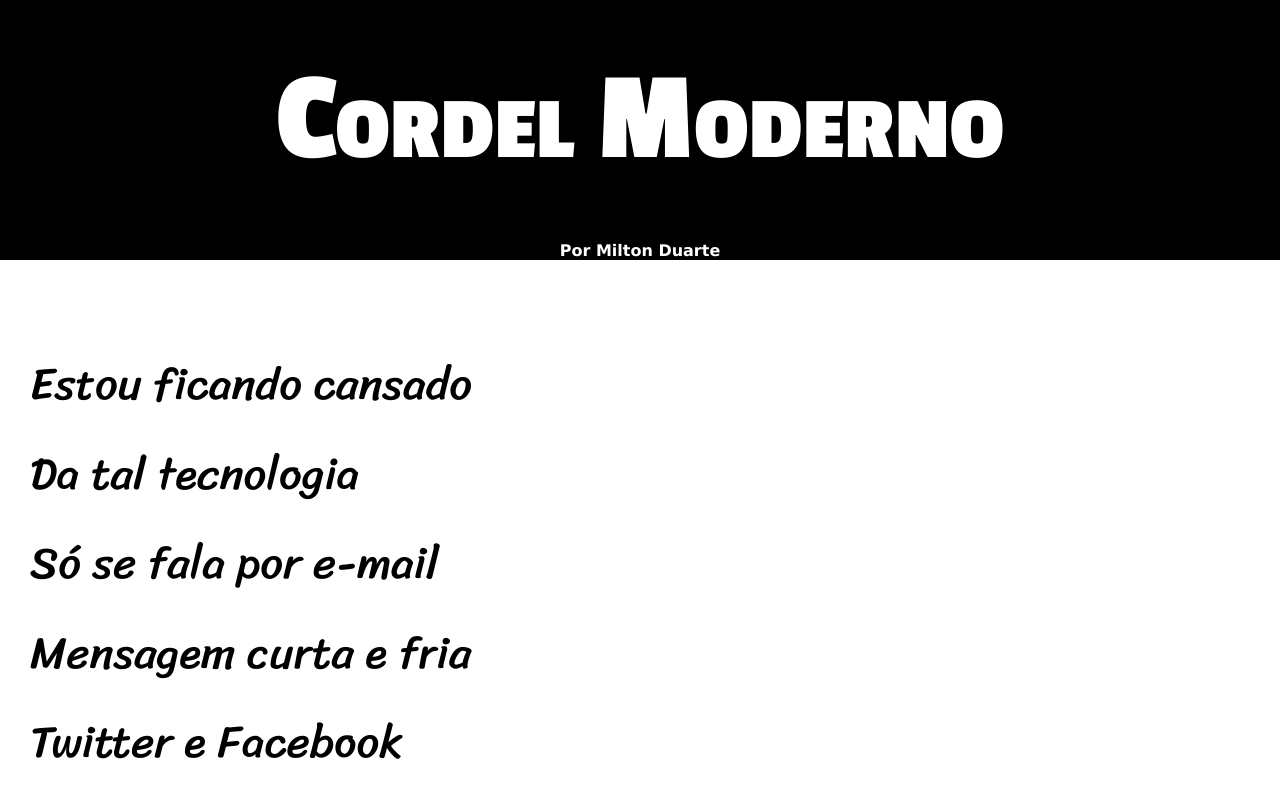
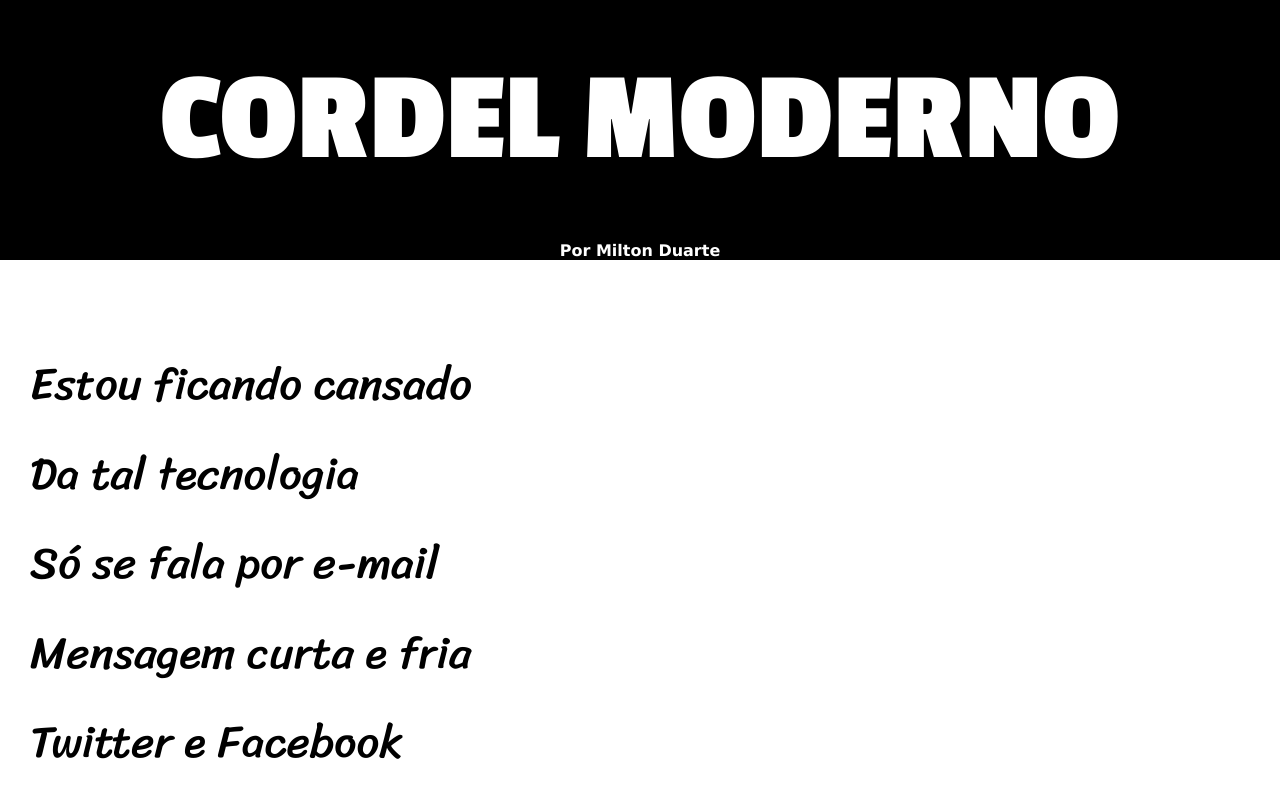
Before and after one commit to crisleiasilva/projeto-cordel, a plain HTML site: page index.html in a window 1280 px wide. Shown: the top 800 px of the page. Drawn offline with Linux system fonts and the light colour scheme.

Commit message:
Update index.html

```diff
--- a/index.html
+++ b/index.html
@@ -9,7 +9,7 @@
 <body>
     <header>
         <h1>
-            Cordel Moderno
+          CORDEL MODERNO
         </h1>
 
        <h2>
```
